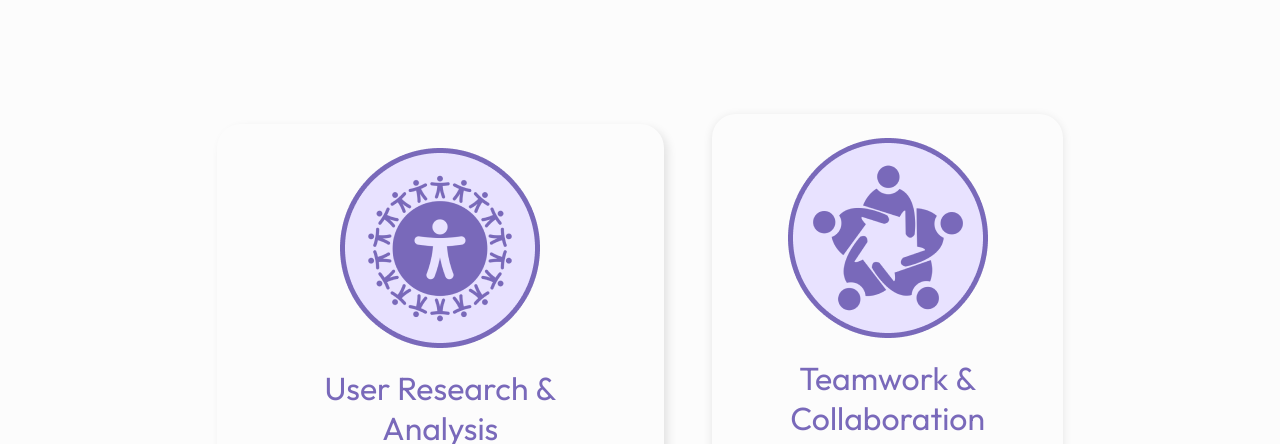
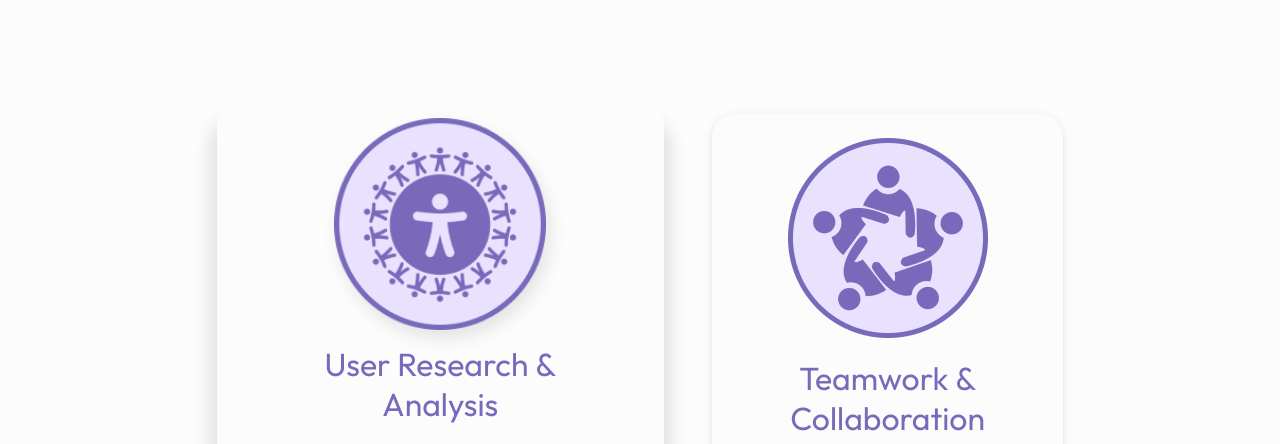
Before and after one commit to jboes13/coded-portfolio, a plain HTML site: page index.html in a window 1280 px wide. In both pictures the pointer is over the element 240 px from the left and 770 px from the top of the page. Shown: the part 356-800 px from the top of the page. Drawn offline with Linux system fonts and the light colour scheme.

Commit message:
more interaction tinkering

```diff
--- a/styles.css
+++ b/styles.css
@@ -138,22 +138,30 @@ nav a:hover {
     align-items: center;
     justify-content: center;
     text-align: center;
-    box-shadow: 0 2px 10px rgba(0,0,0,0.1);
     transition: ease 0.3s;
+    box-shadow: 0px 2px 8px rgba(0,0,0,0.1);
 }
 
 .skill-card:hover {
     padding: 24px 72px;
-    box-shadow: 4px 4px 10px rgba(0,0,0,0.1);
+    box-shadow: 0px 24px 16px 8px rgba(0,0,0,0.1);
+    translate: 0px -24px;
+    .skill-icon {
+        scale: 1.06;
+        margin: 8 auto 28px;
+        box-shadow: 4px 8px 16px rgba(0,0,0,0.1);
+    }
 }
 
 .skill-icon {
     width: 200px;
     height: 200px;
+    border-radius: 50%;
     margin: 0 auto 20px;
     display: flex;
     align-items: center;
     justify-content: center;
+    transition: ease 0.3s;
 }
 
 .skill-description {
```
